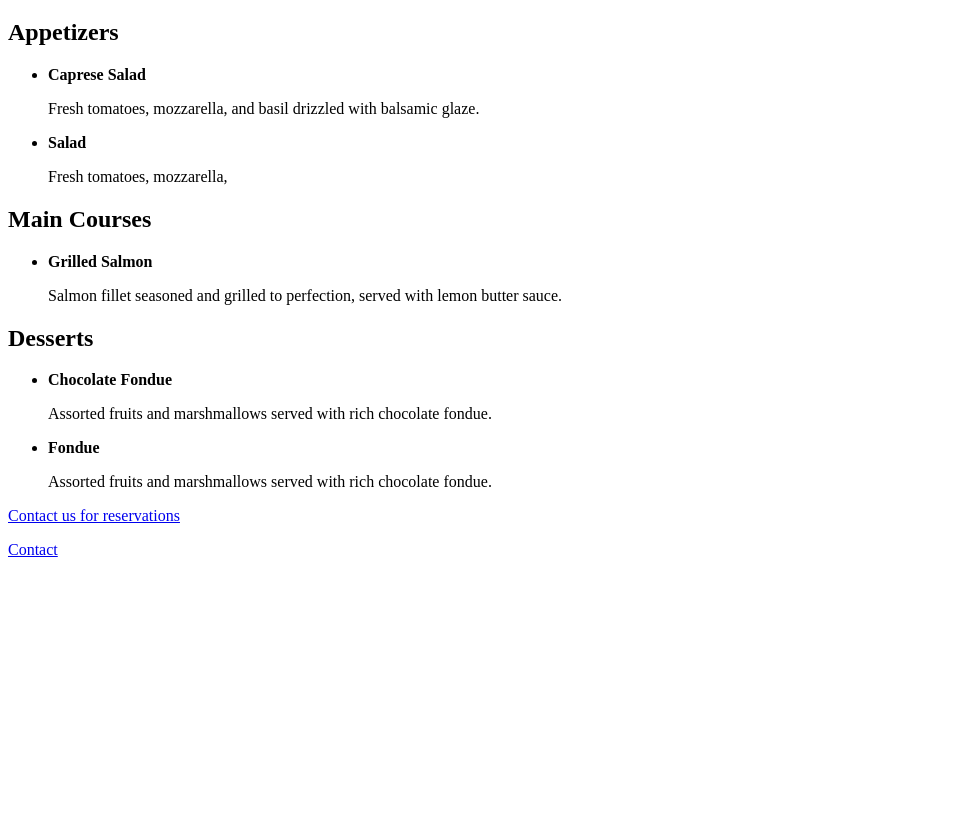
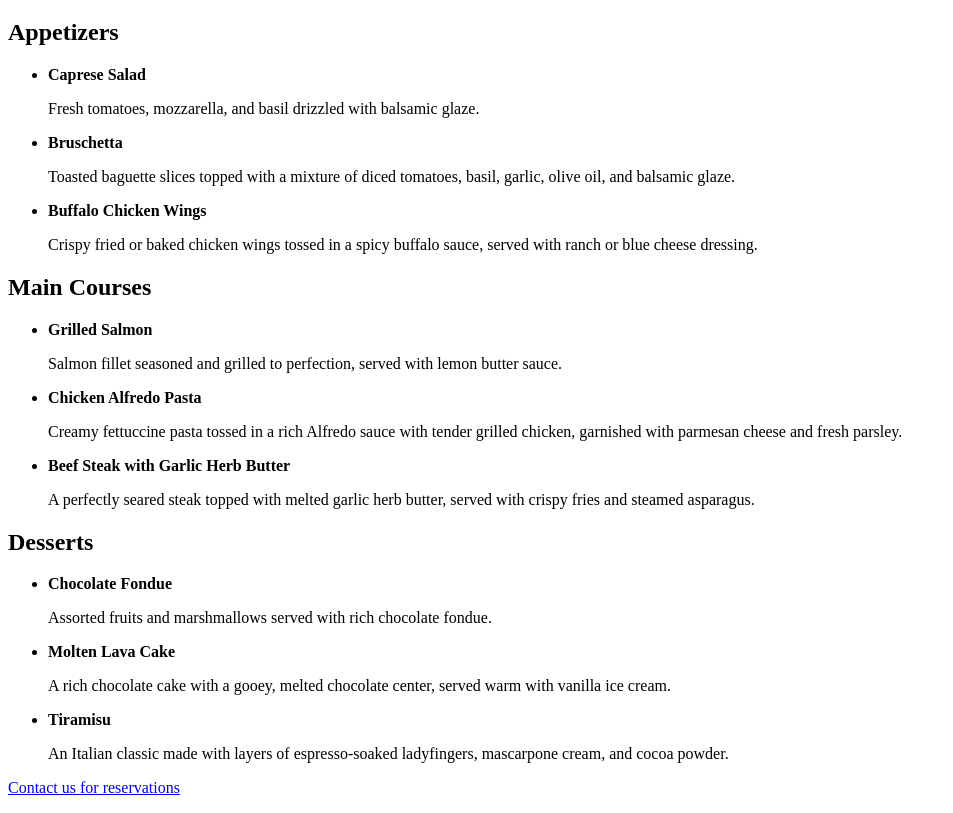
Before and after one commit to Lahmaim/HTML-PROJ-2, a plain HTML site: page index.html in a window 1280 px wide. Shown: the part 61-874 px from the top of the page, without its empty margins (0-953 px from the left). Before the commit the page ends 800 px from the top, so only its background shows below. Drawn offline with Linux system fonts and the light colour scheme.

Commit message:
new proje in class html long

```diff
--- a/index.html
+++ b/index.html
@@ -1,82 +1,103 @@
 <!DOCTYPE html>
-
 <html lang="en">
-
     <head>
-
-<meta charset="UTF-8">
-
-  <meta name="viewport" content="width=device-width, initial-scale=1.0">
-
- <title>Delicious Bites Menu</title> </head>
+        <meta charset="UTF-8" />
+        <meta http-equiv="X-UA-Compatible" content="IE=edge" />
+        <meta name="viewport" content="width=device-width, initial-scale=1.0" />
+        <title>Delicious Bites Menu</title>
+    </head>
 
     <body>
-
         <h1>Delicious Bites Menu</h1>
-
         <h2>Appetizers</h2>
-
         <ul>
-
             <li>
-
                 <strong>Caprese Salad</strong>
-
-     <p>Fresh tomatoes, mozzarella, and basil drizzled with balsamic glaze.</p>
-
-       </li>
-
-       <li>
-
-        <strong> Salad</strong>
-
-           <p>Fresh tomatoes, mozzarella, </p>
-
+                <p>
+                    Fresh tomatoes, mozzarella, and basil drizzled with balsamic
+                    glaze.
+                </p>
             </li>
 
 
+            <li>
+                <strong>Bruschetta</strong>
+                <p>
+                    Toasted baguette slices topped with a mixture of diced
+                    tomatoes, basil, garlic, olive oil, and balsamic glaze.
+                </p>
+            </li>
+            <li>
+                <strong>Buffalo Chicken Wings</strong>
+                <p>
+                    Crispy fried or baked chicken wings tossed in a spicy
+                    buffalo sauce, served with ranch or blue cheese dressing.
+                </p>
+            </li>
         </ul>
 
         <h2>Main Courses</h2>
 
         <ul>
-
             <li>
-
                 <strong>Grilled Salmon</strong>
 
-       <p>Salmon fillet seasoned and grilled to perfection, served with lemon butter sauce.</p>
-
+                <p>
+                    Salmon fillet seasoned and grilled to perfection, served
+                    with lemon butter sauce.
+                </p>
             </li>
 
 
+            <li>
+                <strong>Chicken Alfredo Pasta</strong>
 
+                <p>
+                    Creamy fettuccine pasta tossed in a rich Alfredo sauce with
+                    tender grilled chicken, garnished with parmesan cheese and
+                    fresh parsley.
+                </p>
+            </li>
+            <li>
+                <strong>Beef Steak with Garlic Herb Butter</strong>
+
+                <p>
+                    A perfectly seared steak topped with melted garlic herb
+                    butter, served with crispy fries and steamed asparagus.
+                </p>
+            </li>
         </ul>
 
         <h2>Desserts</h2>
 
         <ul>
+            <li>
+                <strong>Chocolate Fondue</strong>
+
+                <p>
+                    Assorted fruits and marshmallows served with rich chocolate
+                    fondue.
+                </p>
+            </li>
 
             <li>
+                <strong>Molten Lava Cake</strong>
 
-        <strong>Chocolate Fondue</strong>
-
-       <p>Assorted fruits and marshmallows served with rich chocolate fondue.</p>
-
+                <p>
+                    A rich chocolate cake with a gooey, melted chocolate center,
+                    served warm with vanilla ice cream.
+                </p>
             </li>
             <li>
+                <strong>Tiramisu</strong>
 
-        <strong> Fondue</strong>
-
-       <p>Assorted fruits and marshmallows served with rich chocolate fondue.</p>
-
+                <p>
+                    An Italian classic made with layers of espresso-soaked
+                    ladyfingers, mascarpone cream, and cocoa powder.
+                </p>
             </li>
-
         </ul>
 
         <p><a href="contact.html">Contact us for reservations</a></p>
-   <p><a href="contact.html">Contact </a></p>
-
     </body>
-
 </html>
```
Also changed, not shown: 1 other file. Lines whose indentation alone changed are shown as unchanged.
